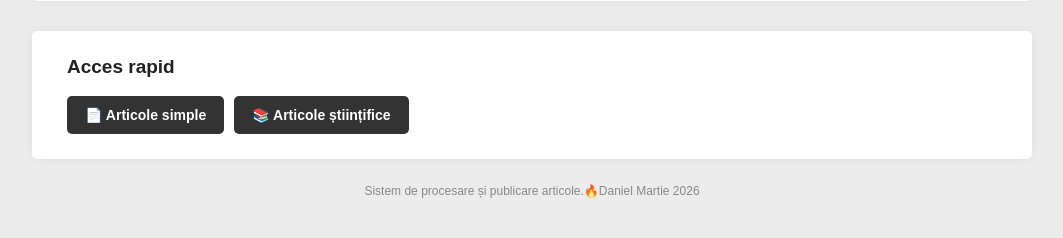
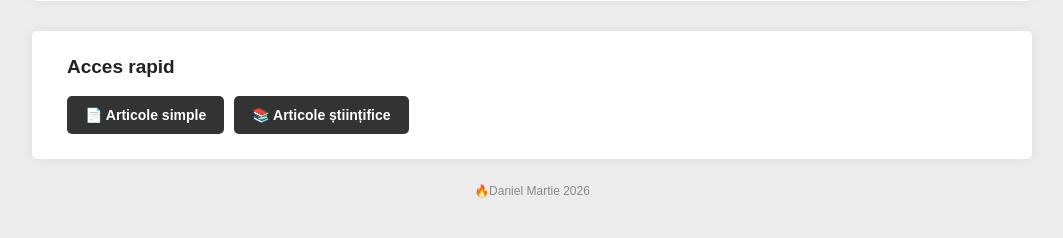
Before and after one commit to businessanuntro-code/pdf-medical-site2, a FastAPI app: page / in a window 1280 px wide. Shown: the part 760-998 px from the top of the page, without its empty margins (108-1171 px from the left). Run offline with FastAPI, Linux system fonts and the light colour scheme.

Commit message:
Update index.html

```diff
--- a/templates/index.html
+++ b/templates/index.html
@@ -1184,7 +1184,7 @@
 
     <div class="footer">
 
-        Sistem de procesare și publicare articole.🔥Daniel Martie 2026
+       🔥Daniel Martie 2026
 
     </div>
 
```
